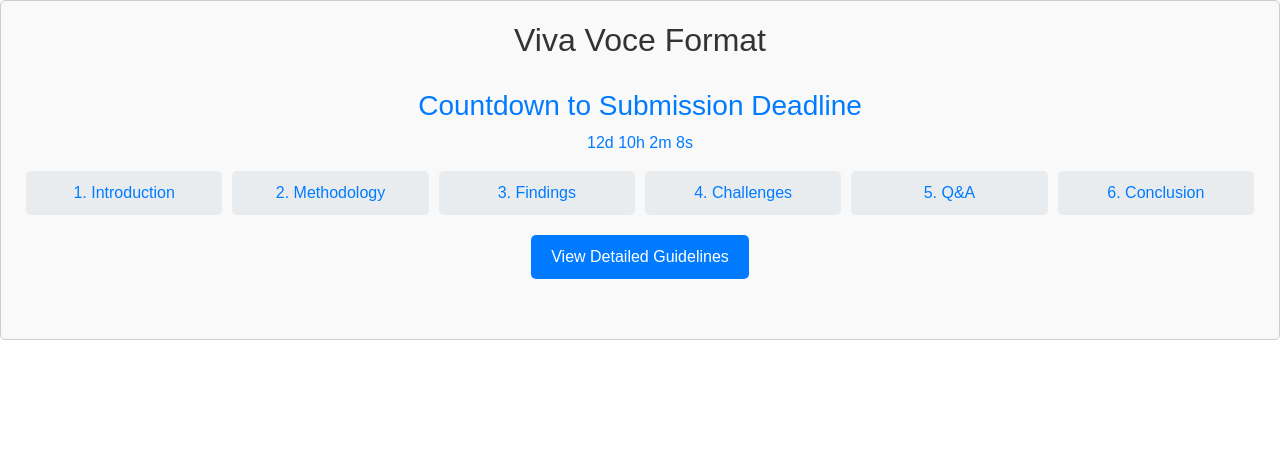
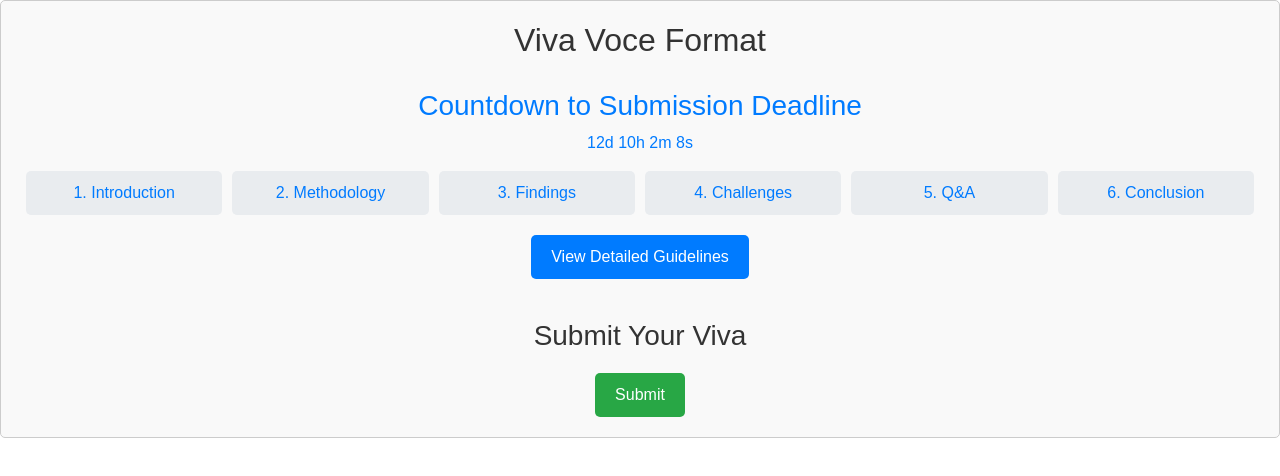
Before and after one commit to arjsr33/Project---ICT-Student-View, a React (Vite) app in the folder Frontend_ICT/: page /viva in a window 1280 px wide. Shown: the top 476 px of the page. Built offline with nearby package versions, Linux system fonts and the light colour scheme.

Commit message:
Final Commit

```diff
--- a/Frontend_ICT/src/components/VivaVoce.jsx
+++ b/Frontend_ICT/src/components/VivaVoce.jsx
@@ -114,8 +114,8 @@ const VivaVoce = () => {
 
       {!projectReportSubmitted ? (
         <div style={styles.submissionLink}>
-          {/* <h3 style={styles.submissionHeader}>Submit Your Project Report</h3> */}
-          {/* <button onClick={handleProjectReportSubmit} style={styles.button}>Submit Project Report</button> */}
+          { <h3 style={styles.submissionHeader}>Submit Your Viva</h3> }
+          { <button onClick={handleProjectReportSubmit} style={styles.button}>Submit</button> }
         </div>
       ) : (
         submissionLinkVisible && (
```
Also changed, not shown: 2 other files (tests, documents, lock files or other folders).
